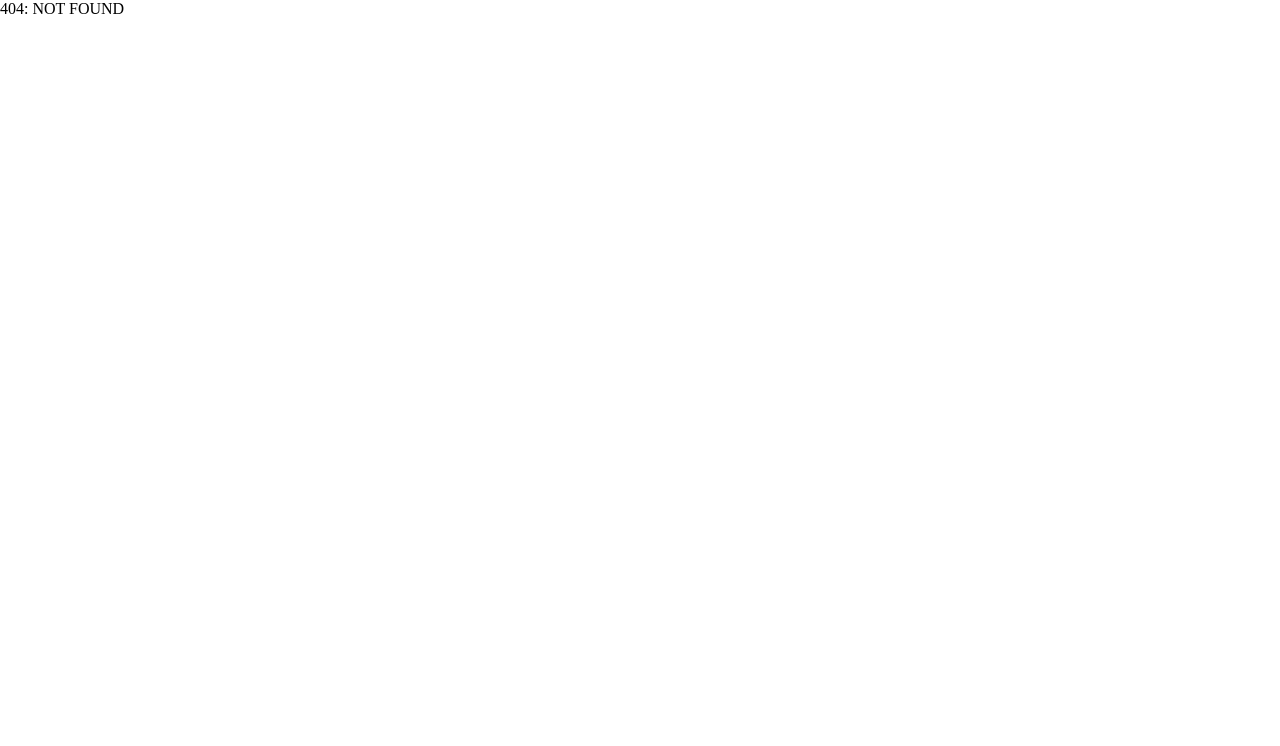
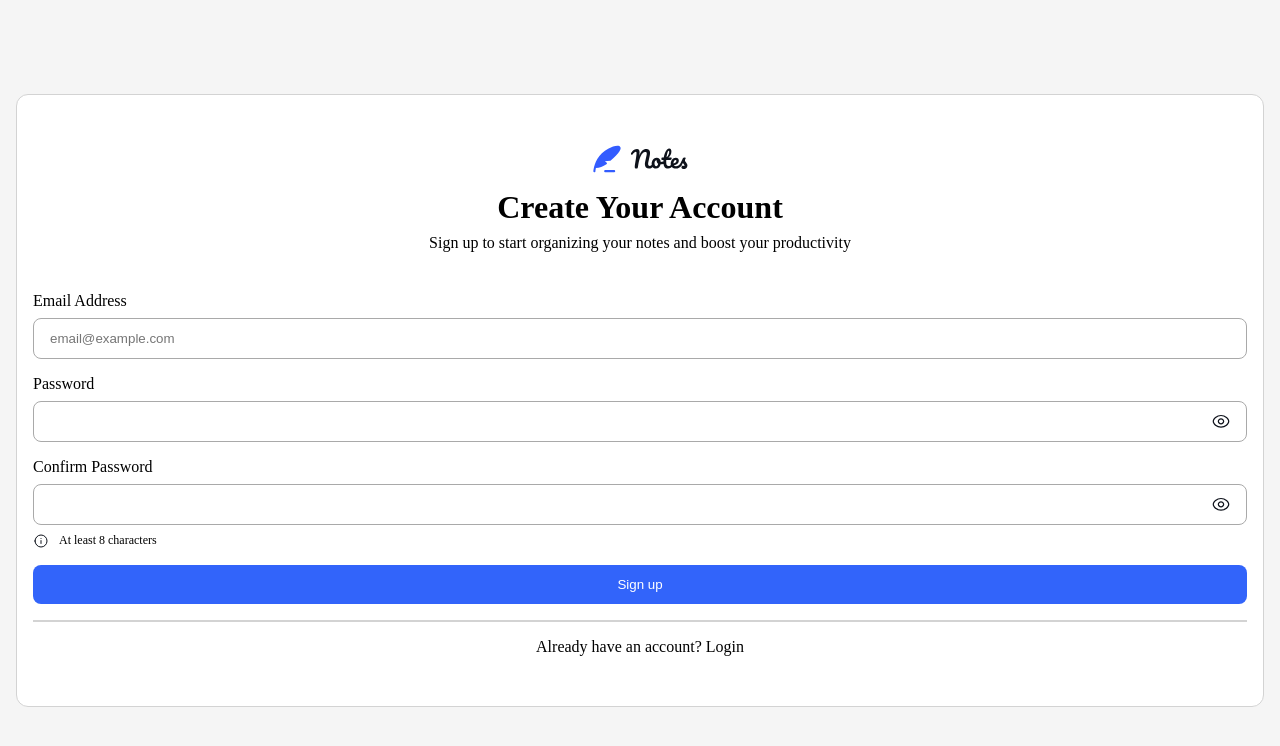
Before and after one commit to raistmere/note-taking-webapp-frontend, a React (Vite) app: page /signup in a window 1280 px wide. Before the commit this address had no page. Shown: the top 746 px of the page. Built offline with nearby package versions, Linux system fonts and the light colour scheme.

Commit message:
feat: added sign up page + css styling
- sign up page is now up and user can go to that route
- css styling was applied based on figma design
- can reroute to login page

```diff
--- a/src/App.tsx
+++ b/src/App.tsx
@@ -5,6 +5,7 @@ import { createBrowserRouter, RouterProvider } from "react-router";
 import Dashboard from "./components/Dashboard/Dashboard.tsx";
 import Home from "./components/Home/Home.tsx";
 import Logout from "./components/Logout/Logout.tsx";
+import Signup from "./components/Signup/Signup.tsx";
 
 const router = createBrowserRouter([
   {
@@ -13,13 +14,18 @@ const router = createBrowserRouter([
     errorElement: <div>404: NOT FOUND</div>
   },
   {
-    path: "/Dashboard",
+    path: "/dashboard",
     element: <Dashboard />,
     errorElement: <div>404: NOT FOUND</div>
   },
   {
-    path: "/Login",
+    path: "/login",
     element: <Login />,
+    errorElement: <div>404: NOT FOUND</div>
+  },
+  {
+    path: "/signup",
+    element: <Signup />,
     errorElement: <div>404: NOT FOUND</div>
   },
   {
--- /dev/null
+++ b/src/components/Signup/Signup.module.css
@@ -0,0 +1,151 @@
+
+.wrapper {
+    width: 100dvw;
+    height: 100dvh;
+    display: flex;
+    align-items: center;
+    justify-content: center;
+    background: whitesmoke;
+
+    > .mainContainer {
+
+        width: 100%;
+        height: auto;
+        display: grid;
+        grid-template-columns: auto;
+        grid-template-rows: auto 2.5rem auto 1rem auto;
+        border-radius: 12px;
+        margin: 1rem;
+        padding: 3.125rem 1rem 3.125rem 1rem;
+        background-color: white;
+        border-style: solid;
+        border-width: 1px;
+        border-color: lightgray;
+
+        > .logoContainer {
+
+            grid-row: 1/2;
+            display: flex;
+            flex-direction: column;
+            align-items: center;
+            justify-content: center;
+            gap: 1rem;
+
+            > .welcomeTextContainer {
+
+                display: flex;
+                flex-direction: column;
+                align-items: center;
+                justify-content: center;
+                text-align: center;
+                gap: 0.5rem;
+            }
+        }
+
+        > .loginWrapper {
+
+            grid-row: 3 / 4;
+            display: flex;
+
+            > .formContainer {
+
+                width: 100%;
+                display: flex;
+                flex-direction: column;
+                gap: 1rem;
+
+                > .inputContainer {
+
+                    width: 100%;
+                    display: flex;
+                    flex-direction: column;
+                    gap: 0.5rem;
+
+
+                    input {
+
+                        border-radius: 0.5rem;
+                        border-style: solid;
+                        border-width: 1px;
+                        border-color: darkgrey;
+                        padding: 0.75rem 1rem 0.75rem 1rem;
+                    }
+
+                    > .passwordContainer {
+
+                        display: grid;
+                        grid-template-columns: 1fr calc(20px + 1rem);
+                        grid-template-rows: 1fr;
+                        align-items: center;
+
+                        > input {
+
+                            grid-column: 1/-1;
+                            grid-row: 1/-1;
+                        }
+
+                        > img {
+
+                            grid-column: 2/-1;
+                            grid-row: 1/-1;
+                            width: 20px;
+                            height: 20px;
+                        }
+                    }
+
+
+                    > .infoContainer {
+
+                        display: flex;
+                        gap: 0.625rem;
+                        align-items: center;
+                        font-size: 0.75rem;
+
+                        > img {
+
+                            width: 1rem;
+                            height: 1rem;
+                        }
+                    }
+                }
+
+                > button {
+
+                    border:none;
+                    border-radius: 0.5rem;
+                    padding: 0.75rem 0 0.75rem 0;
+                    color: white;
+                    background-color: rgb(50, 100, 250);
+                }
+
+            }
+        }
+
+        > .loginContainer {
+            grid-row: 5/-1;
+            display: flex;
+            flex-direction: column;
+            gap: 1rem;
+            justify-content: center;
+
+
+            > hr {
+
+                border-style: solid;
+                border-color: lightgray;
+                border-width: 1px;
+            }
+
+            > p {
+
+                align-self: center;
+
+                > a, a:visited {
+
+                    text-decoration: none;
+                    color: black;
+                }
+            }
+        }
+    }
+}
--- /dev/null
+++ b/src/components/Signup/Signup.tsx
@@ -0,0 +1,71 @@
+import styles from "./Signup.module.css";
+
+import {Link, useNavigate} from "react-router";
+import { FormEvent } from "react";
+
+// import images/icons
+import logoIcon from "../../assets/images/logo.svg";
+import infoIcon from "../../assets/images/icon-info.svg";
+import showIcon from "../../assets/images/icon-show-password.svg";
+import hideIcon from "../../assets/images/icon-hide-password.svg";
+
+const Signup = () => {
+
+    const navigate = useNavigate();
+
+    const handleSubmit = (e: FormEvent<HTMLFormElement>) => {
+
+        e.preventDefault();
+
+        const formData = new FormData(e.currentTarget);
+
+    }
+
+
+    return (
+        <div className={styles.wrapper}>
+            <div className={styles.mainContainer}>
+                <div className={styles.logoContainer}>
+                    <img src={logoIcon}/>
+                    <div className={styles.welcomeTextContainer}>
+                        <h1>Create Your Account</h1>
+                        <p>Sign up to start organizing your notes and boost your productivity</p>
+                    </div>
+                </div>
+                <div className={styles.loginWrapper}>
+                    <form className={styles.formContainer} onSubmit={handleSubmit}>
+                        <div className={styles.inputContainer}>
+                            <label>Email Address</label>
+                            <input type={"text"} name={"username"} placeholder={"email@example.com"} />
+                        </div>
+                        <div className={styles.inputContainer}>
+                            <label>Password</label>
+                            <div className={styles.passwordContainer}>
+                                <input type={"password"} name={"password_confirmation"} />
+                                <img src={showIcon}/>
+                            </div>
+                        </div>
+                        <div className={styles.inputContainer}>
+                            <label>Confirm Password</label>
+                            <div className={styles.passwordContainer}>
+                                <input type={"password"} name={"password_confirmation"} />
+                                <img src={showIcon}/>
+                            </div>
+                            <div className={styles.infoContainer}>
+                                <img src={infoIcon}/>
+                                <p>At least 8 characters</p>
+                            </div>
+                        </div>
+                        <button type="submit">Sign up</button>
+                    </form>
+                </div>
+                <div className={styles.loginContainer}>
+                    <hr />
+                    <p> Already have an account? <Link to="/login">Login</Link> </p>
+                </div>
+            </div>
+        </div>
+    )
+}
+
+export default Signup;
```
